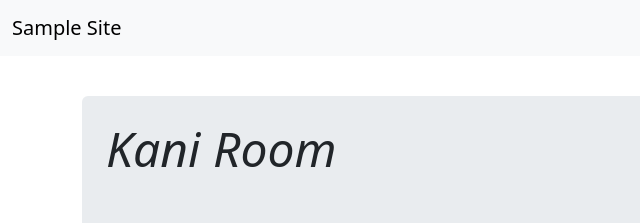
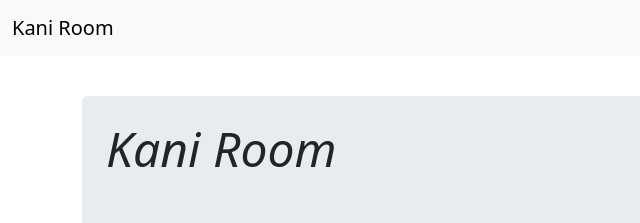
Before and after one commit to KaniKawa/note, a plain HTML site: page index.html in a window 1280 px wide. Shown: the top 223 px of the page, 0-640 px from the left. Drawn offline with nearby package versions, Linux system fonts and the light colour scheme.

Commit message:
Update index.html

```diff
--- a/index.html
+++ b/index.html
@@ -12,7 +12,7 @@
 <header>
     <nav class="navbar bg-body-tertiary fixed-top">
         <div class="container-fluid">
-            <a class="navbar-brand" href="index.html">Sample Site</a>
+            <a class="navbar-brand" href="index.html">Kani Room</a>
         </div>
     </nav>
 </header>
```
